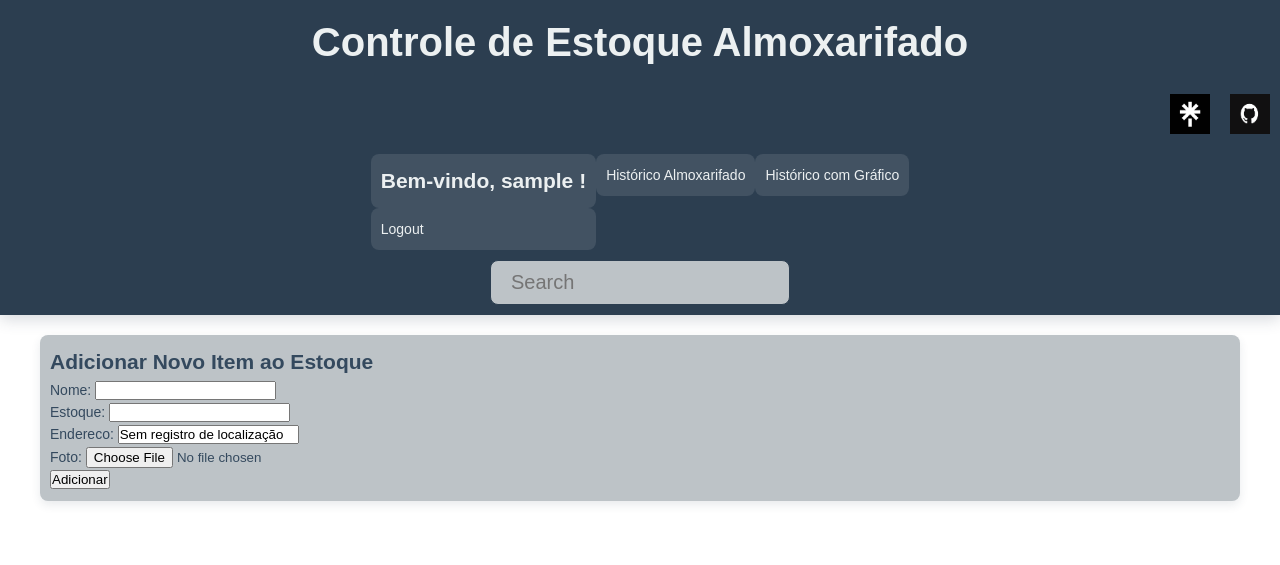
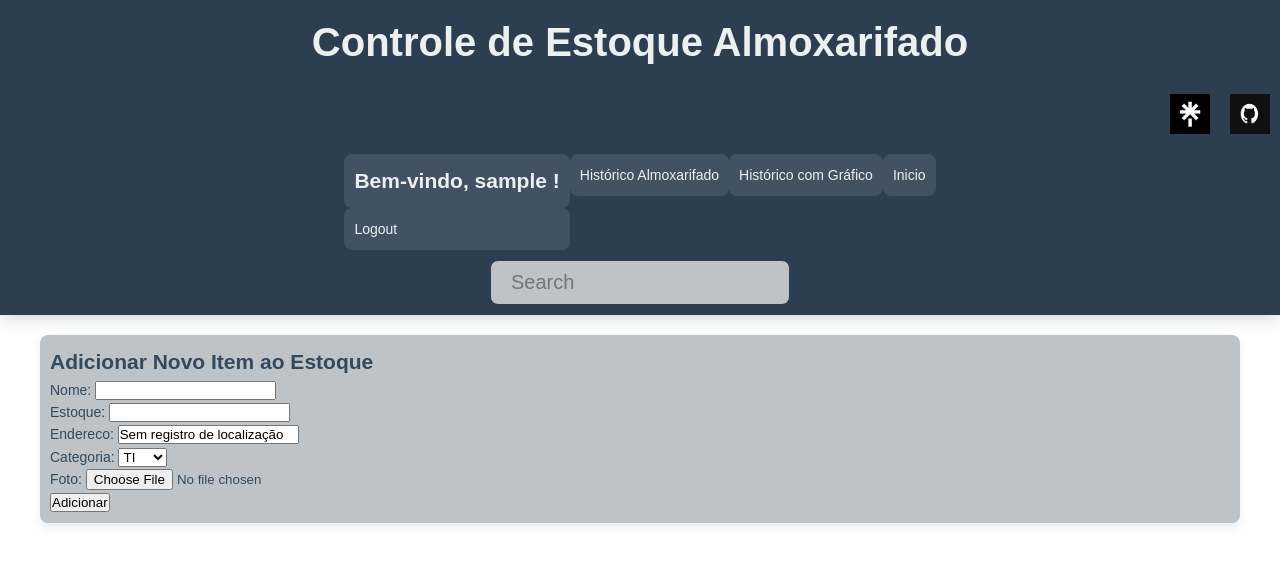
Before and after one commit to yurilealdacruz/Controle-de-estoque-Django, a Django app: page /adicionar_item_almo/ in a window 1280 px wide. Shown: the top 565 px of the page. Run offline with Django 5.2, Linux system fonts and the light colour scheme; the visitor is signed in with stand-in values (Sample User, id 1).

Commit message:
Add categoria

```diff
--- a/base_templates/global/partials/_header.html
+++ b/base_templates/global/partials/_header.html
@@ -41,6 +41,11 @@
       Histórico Gráfico
     </a>
   </li>
+  <li class="menu-item">
+    <a href="{% url "profile" %}" class="menu-link">
+      Inicio
+    </a>
+</li>
       </ul>
     </nav>
 
--- a/base_templates/globalalmo/partials/_header.html
+++ b/base_templates/globalalmo/partials/_header.html
@@ -39,6 +39,11 @@
               Histórico com Gráfico
             </a>
         </li>
+        <li class="menu-item">
+          <a href="{% url "profile" %}" class="menu-link">
+            Inicio
+          </a>
+      </li>
       </ul>
     </nav>
 
--- a/base_templates/globalat/partials/_header.html
+++ b/base_templates/globalat/partials/_header.html
@@ -39,6 +39,11 @@
               Histórico com Gráfico
             </a>
         </li>
+        <li class="menu-item">
+          <a href="{% url "profile" %}" class="menu-link">
+            Inicio
+          </a>
+      </li>
       </ul>
     </nav>
 
--- a/polls/forms.py
+++ b/polls/forms.py
@@ -16,7 +16,7 @@ class EstoqueForm(forms.ModelForm):
 class EstoqueAlmoForm(forms.ModelForm):
     class Meta:
         model = EstoqueAlmo
-        fields = ['nome', 'estoque', 'endereco', 'foto']
+        fields = ['nome', 'estoque', 'endereco', 'categoria', 'foto']
 
 class EstoqueATForm(forms.ModelForm):
     class Meta:
--- a/polls/models.py
+++ b/polls/models.py
@@ -82,7 +82,6 @@ SALA_CHOICES = [
 ]
 
 
-
 from django.db import models
 from django.utils import timezone
 from simple_history.models import HistoricalRecords
@@ -155,6 +154,21 @@ class EstoqueAlmo(models.Model):
     history = HistoricalRecords()
     adicao = models.IntegerField(default=0)
 
+
+    INFRA = 'INFRA'
+    TI = 'TI'
+
+    CATEGORIAS = [
+        (INFRA, 'Infra'),
+        (TI, 'TI'),
+    ]
+    categoria = models.CharField(
+        max_length=6,
+        choices=CATEGORIAS,
+        default=TI,  # Valor padrão (opcional), pode ser 'INF' ou 'TI'
+    )
+
+
     def __str__(self) -> str:
         return f'{self.nome}'
 
--- a/polls/templates/templatesalmo/index.html
+++ b/polls/templates/templatesalmo/index.html
@@ -79,6 +79,7 @@
                 <th class="table-header">ID</th>
                 <th class="table-header">Nome</th>
                 <th class="table-header">Localização</th>
+                <th class="table-header">Infra | TI</th>
                 <th class="table-header">Quantidade</th>
                 <th class="table-header">Opção</th>
             </tr>
@@ -89,6 +90,7 @@
                     <td class="table-cel">{{ dadoalmo.id }}</td>
                     <td class="table-cel">{{ dadoalmo.nome }}</td>
                     <td class="table-cel">{{ dadoalmo.endereco }}</td>
+                    <td class="table-cel">{{ dadoalmo.categoria }}</td>
                     <td class="table-cel">{{ dadoalmo.estoque }}</td>
                     <td class="table-cel">
                        <a class="table-link" href="#" onclick="abrirModalRetirar('{{ dadoalmo.id }}')">| Retirar |</a>
```
Also changed, not shown: polls/migrations/0001_initial.py, polls/migrations/0002_alter_estoque_foto_alter_historicalestoque_foto.py (deleted), polls/migrations/0002_estoquealmo_categoria_and_more.py (added), polls/migrations/0002_estoquealmo_historicalestoquealmo.py (deleted), polls/migrations/0003_alter_estoquealmo_categoria_and_more.py (added), polls/migrations/0003_alter_estoquealmo_options_alter_estoqueat_options.py (deleted), polls/migrations/0004_estoquealmo_endereco_historicalestoquealmo_endereco.py (deleted), polls/migrations/0005_estoque_adicao_historicalestoque_adicao_and_more.py (deleted), polls/migrations/0006_estoquehistorico.py (deleted), polls/migrations/0007_estoquealmo_adicao_estoqueat_adicao_and_more.py (deleted), polls/migrations/0008_estoquehistoricoalmo_estoquehistoricoat.py (deleted), polls/migrations/0009_merge_20241206_1547.py (deleted).
